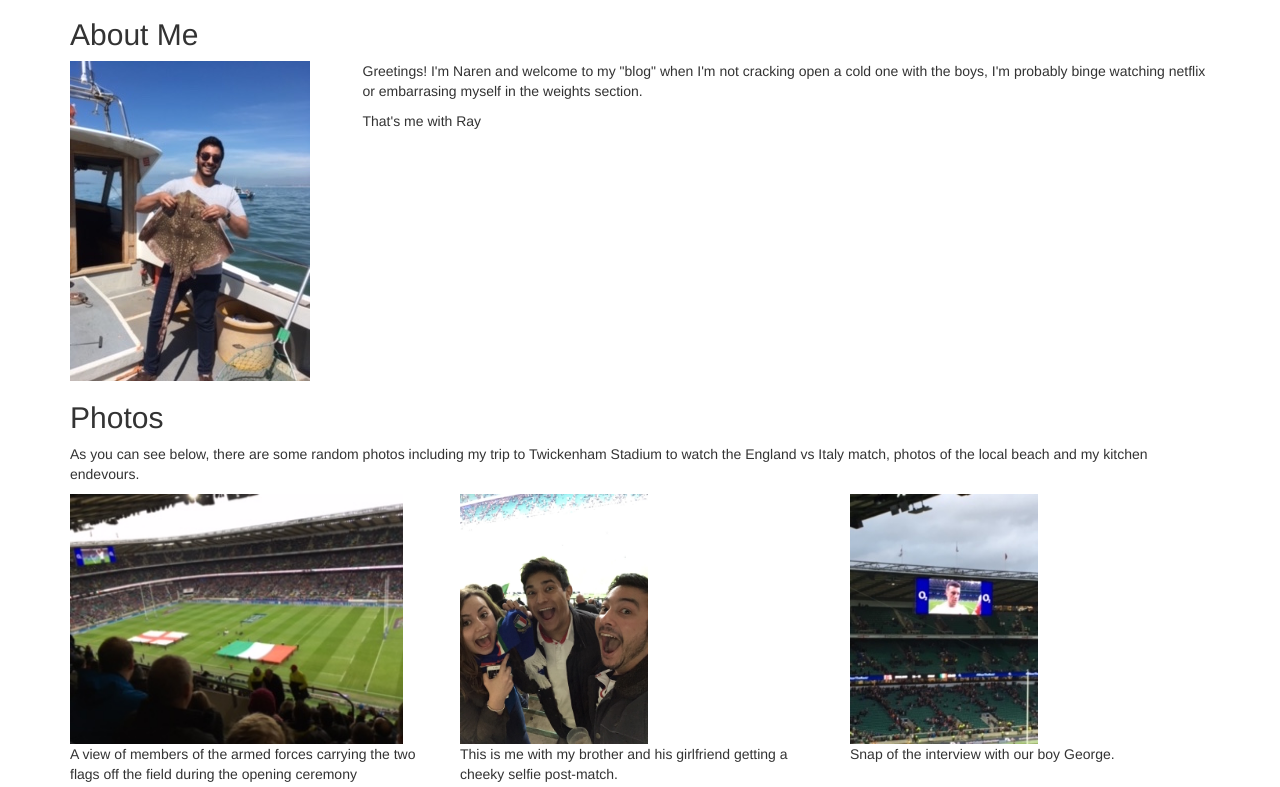
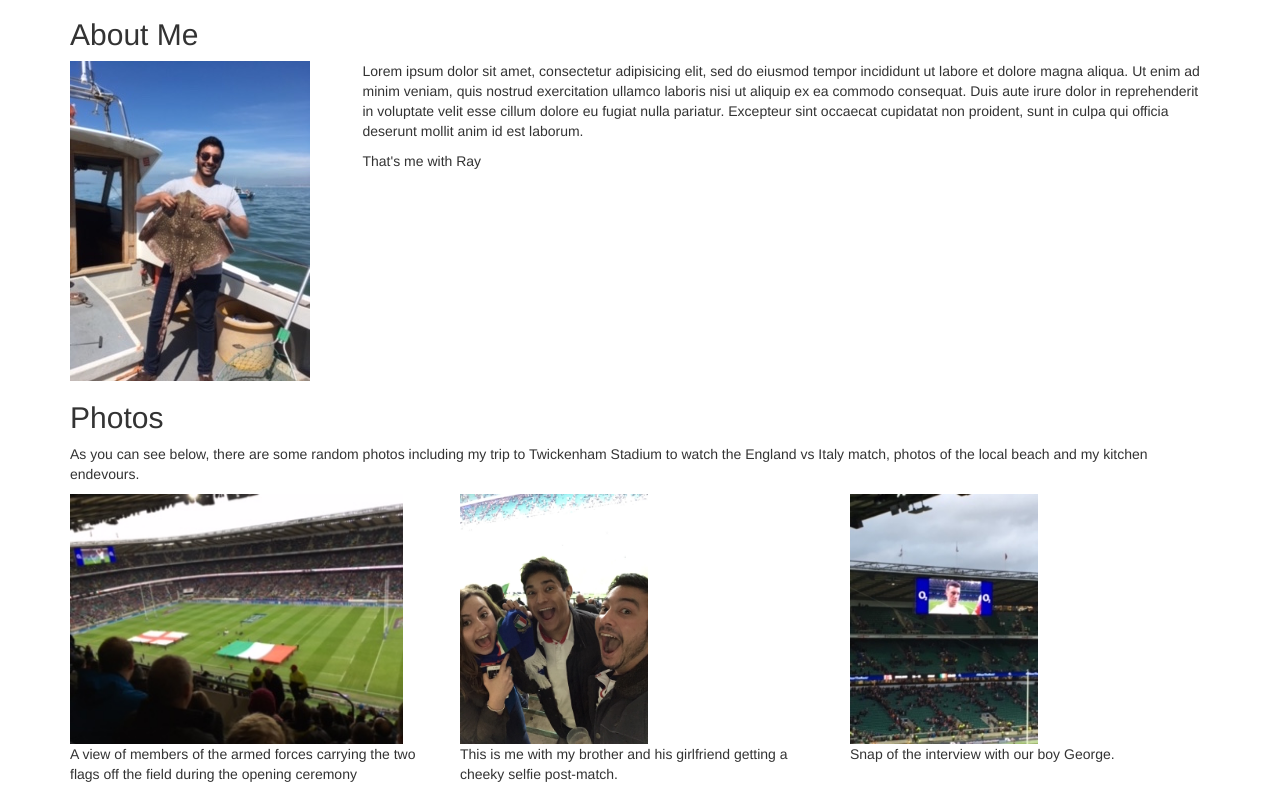
Before and after one commit to NRIyer93/personalWebsite, a plain HTML site: page index.html in a window 1280 px wide. Shown: the part 1099-1886 px from the top of the page. Drawn offline with Linux system fonts and the light colour scheme.

Commit message:
Redacted version

```diff
--- a/index.html
+++ b/index.html
@@ -74,7 +74,12 @@
 		            	    </div>
 
 		            		<div class="col-md-9">
-		            			<p> Greetings! I'm Naren and welcome to my "blog" when I'm not cracking open a cold one with the boys, I'm probably binge watching netflix or embarrasing myself in the weights section.</p>
+		            			<p> Lorem ipsum dolor sit amet, consectetur adipisicing elit, sed do eiusmod
+		            			tempor incididunt ut labore et dolore magna aliqua. Ut enim ad minim veniam,
+		            			quis nostrud exercitation ullamco laboris nisi ut aliquip ex ea commodo
+		            			consequat. Duis aute irure dolor in reprehenderit in voluptate velit esse
+		            			cillum dolore eu fugiat nulla pariatur. Excepteur sint occaecat cupidatat non
+		            			proident, sunt in culpa qui officia deserunt mollit anim id est laborum.</p>
 		            			<p> That's me with Ray </p>
 		            		</div>
 
@@ -155,8 +160,8 @@
 		            	<h2>Contact</h2>
 		            </div>
 		            	<div class="col-md-8">
-		            		<p> Email: naren.iyer@hotmail.com </p>
-		            		<p><span> Mobile: 07789 515864</span></p>
+		            		<p> Email: XXXXXXXXXXXX@XXXXXXX.com </p>
+		            		<p><span> Mobile: XXXXXXXXXXXXXX</span></p>
 
 		            </div>
 		      </div>
```
